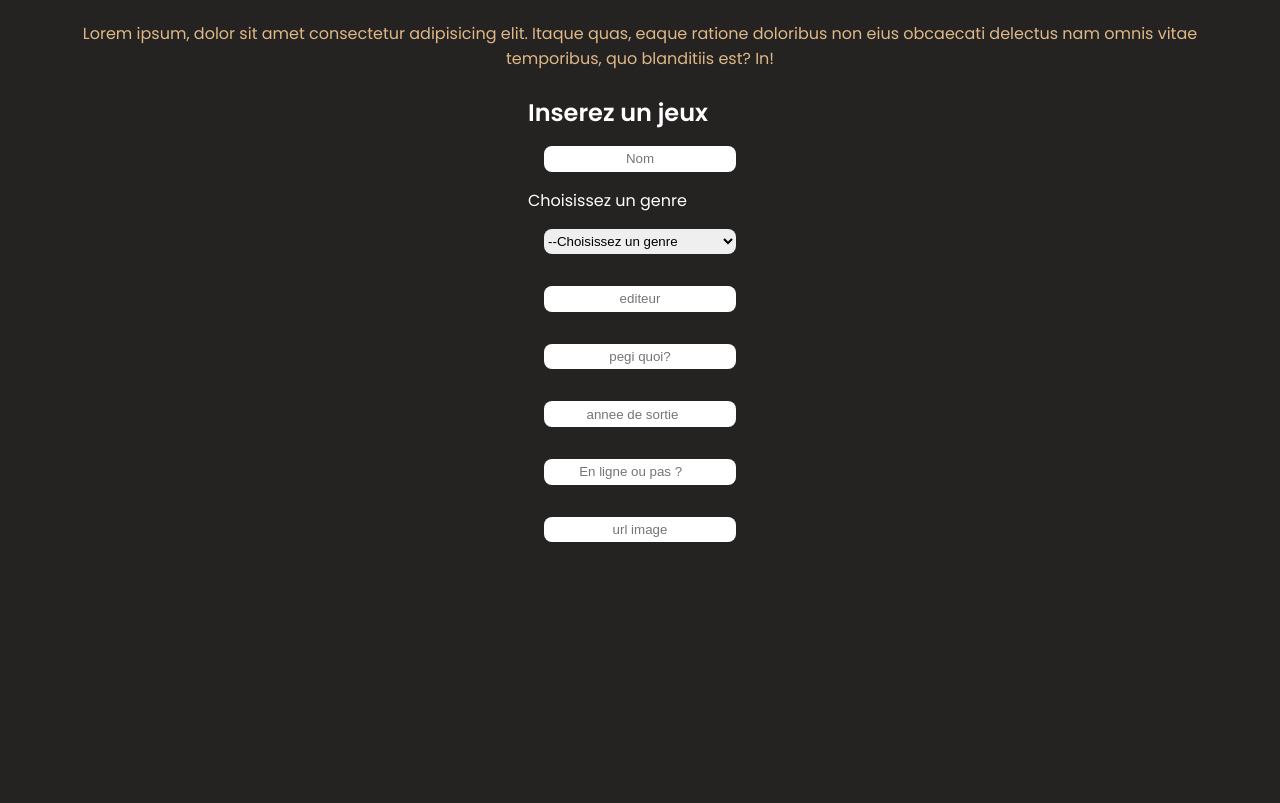
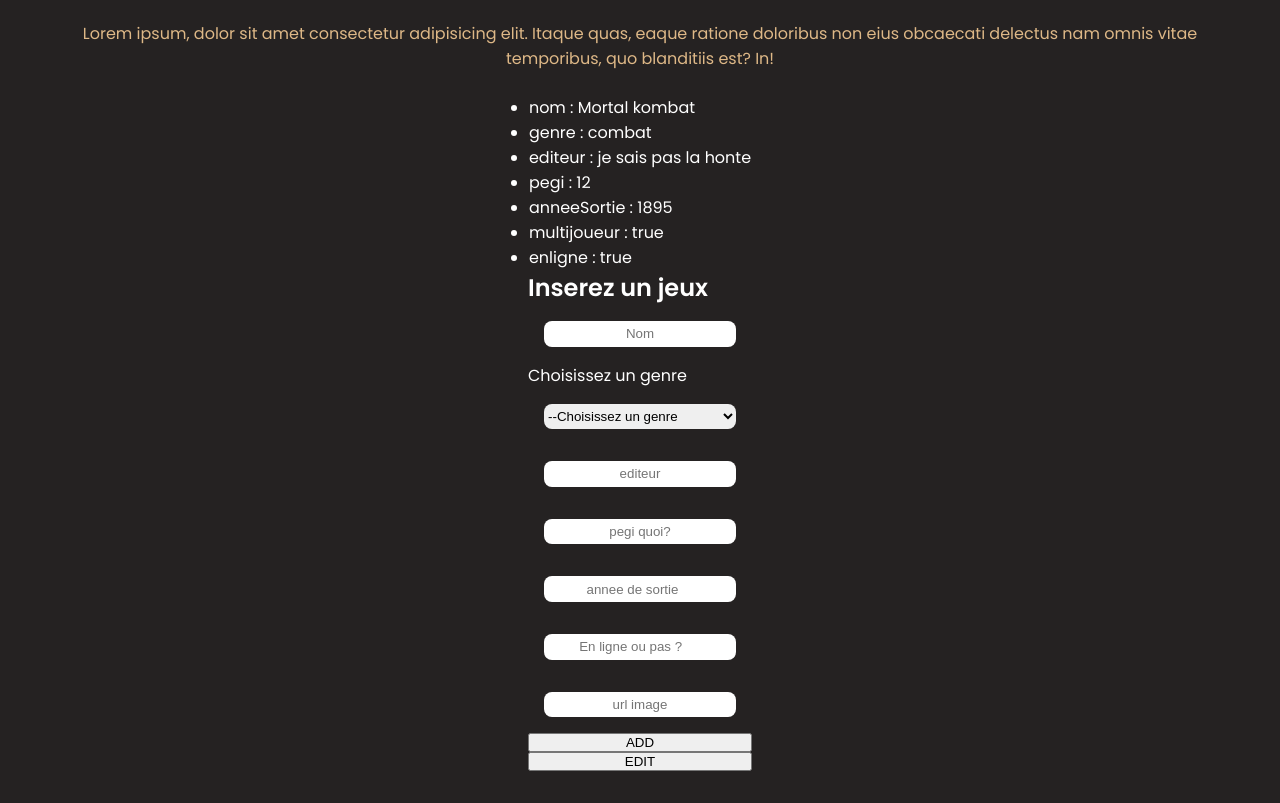
Before and after one commit to ChuckyMaster/JeuxVidoTypeScript, a website built with webpack: page src/index.html in a window 1280 px wide. Shown: the part 107-910 px from the top of the page. Before the commit the page ends 800 px from the top, so only its background shows below. Built offline with nearby package versions, Linux system fonts and the light colour scheme; a web font is replaced by a local one.

Commit message:
function display

```diff
--- a/src/index.html
+++ b/src/index.html
@@ -31,11 +31,14 @@
           <option value="mmo/rpg">MMO/RPG</option>
         </select>
 
-        <input type="text" name="editeur" placeholder="editeur" />
+        <input type="text" name="editeur" id="" placeholder="editeur" />
         <input type="text" name="pegi" placeholder="pegi quoi?" />
         <input type="number" name="annee" placeholder="annee de sortie" />
         <input type="number" name="en ligne" placeholder="En ligne ou pas ? " />
         <input type="url" name="image" placeholder="url image" />
+
+        <button type="submit" name="add">ADD</button>
+        <button type="edit" name="edit">EDIT</button>
       </form>
     </div>
   </body>
--- a/src/typescript/index.ts
+++ b/src/typescript/index.ts
@@ -1,11 +1,4 @@
 import "..//scss/style.scss";
-
-// let test: number = 10;
-// let fuckoff: string = "For god sake";
-
-// let numero: number = 458;
-
-// console.log("putain");
 
 //SELECTORS
 
@@ -20,19 +13,53 @@ type jeuxVideo = {
   anneeSortie: number;
   multijoueur: boolean;
   enligne: boolean;
-  image: string;
+  image: URL;
 };
 
-//ARRAY
+//ARRAY // objet
 
-// let listJeux: jeuxVideo = [
+let listJeux: jeuxVideo[] = [
+  {
+    nom: "Mortal kombat",
+    genre: "combat",
+    editeur: "je sais pas la honte",
+    pegi: 12,
+    anneeSortie: 1895,
+    multijoueur: true,
+    enligne: true,
+    image: new URL(
+      "https://upload.wikimedia.org/wikipedia/fr/thumb/e/e4/Mortal_Kombat_II_Logo.svg/1200px-Mortal_Kombat_II_Logo.svg.png"
+    ),
+  },
+];
 
-// ]
+let game1: jeuxVideo = {
+  nom: "Mortal kombat",
+  genre: "combat",
+  editeur: "je sais pas la honte",
+  pegi: 12,
+  anneeSortie: 1895,
+  multijoueur: true,
+  enligne: true,
+  image: new URL(
+    "https://upload.wikimedia.org/wikipedia/fr/thumb/e/e4/Mortal_Kombat_II_Logo.svg/1200px-Mortal_Kombat_II_Logo.svg.png"
+  ),
+};
 
 //FUNCTION
-// function catchValue(objInput: object) {
-// let obj: jeuxVideo = {
 
-// }
+function display(list: jeuxVideo) {
+  let affichJeux: HTMLElement = document.querySelector("#listJeux");
+  let ul: HTMLElement = document.createElement("ul");
+  affichJeux.appendChild(ul);
+  for (const property in list) {
+    if (property != "image") {
+      let li: HTMLElement = document.createElement("li");
+      ul.appendChild(li);
 
-// }
+      li.innerHTML += `${property} : ${list[property]}`;
+    }
+  }
+}
+
+display(game1);
```
Also changed, not shown: 1 other file.
